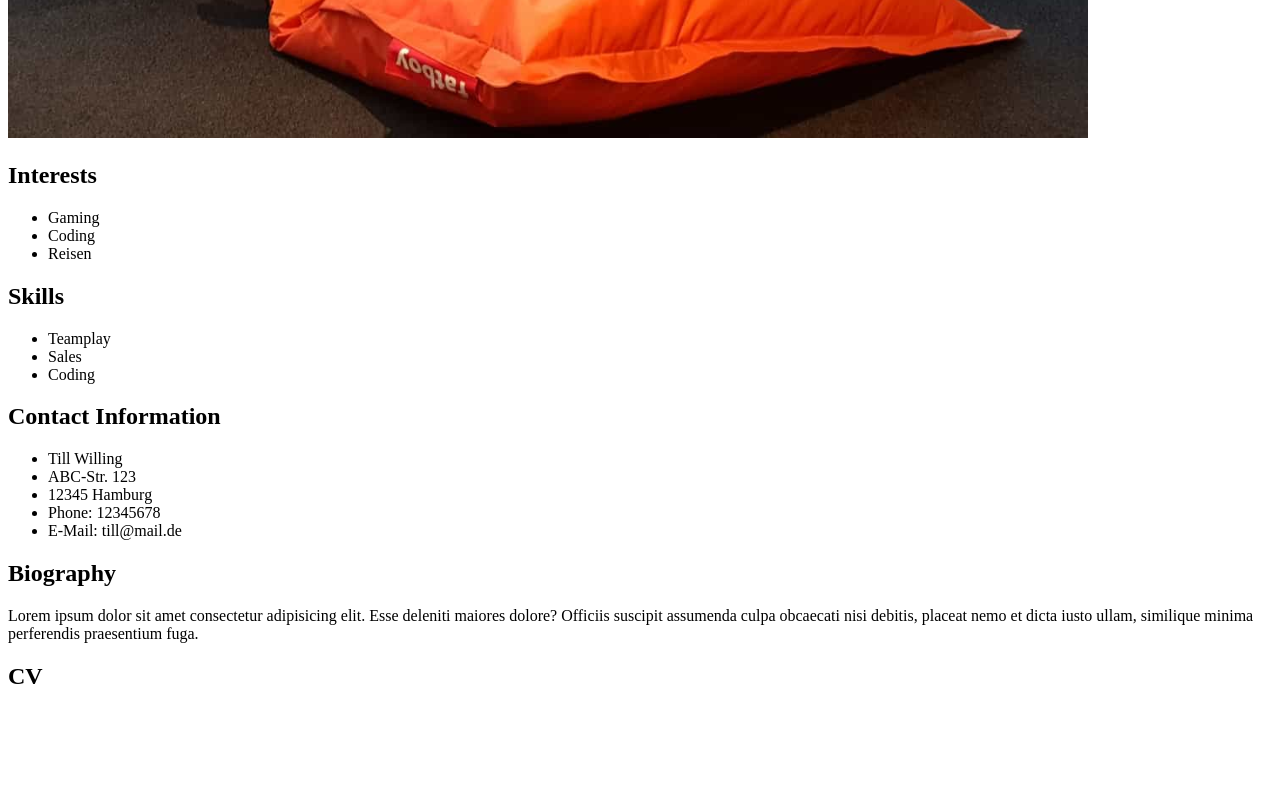
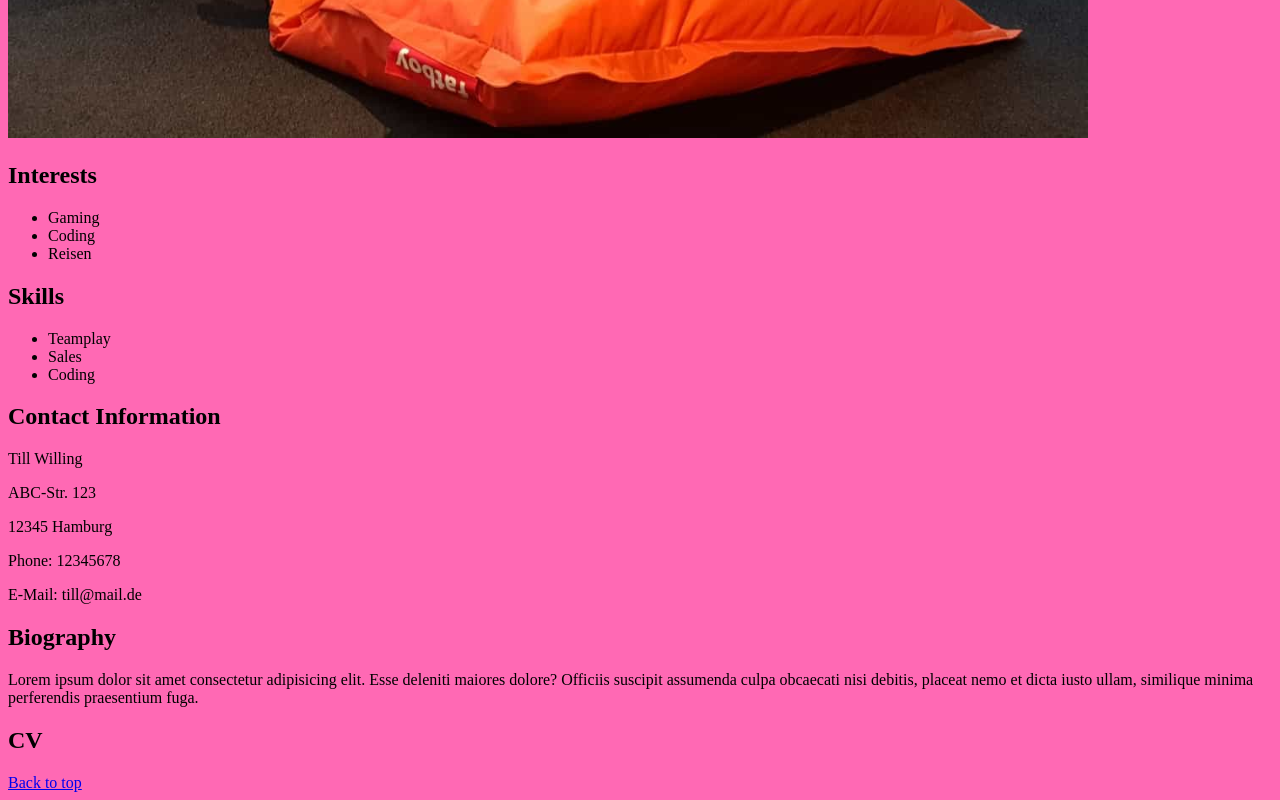
Before and after one commit to tillwilling/personal-website, a plain HTML site: page index.html in a window 1280 px wide. Shown: the part 485-1285 px from the top of the page. Before the commit the page ends 1195 px from the top, so only its background shows below. Drawn offline with Linux system fonts and the light colour scheme.

Commit message:
add basic styles

```diff
--- a/index.html
+++ b/index.html
@@ -5,10 +5,11 @@
     <meta http-equiv="X-UA-Compatible" content="IE=edge">
     <meta name="viewport" content="width=device-width, initial-scale=1.0">
     <title>Tills Website</title>
+    <link rel="stylesheet" href="styles.css" />
 </head>
 <body>
-    <header>
-        <h1>Till's personal website</h1>
+    <header id="backtotop">
+        <h1>Till's website</h1>
         <nav>
             <a href="#contact">Contact</a>
             <a href="#biography">Biography</a>
@@ -33,26 +34,27 @@
 </section>
 <section id="contact">
     <h2>Contact Information</h2>
-    <ul>
-    <li>Till Willing</li>
-    <li>ABC-Str. 123</li>
-    <li>12345 Hamburg</li>
-    <li>Phone: 12345678</li>
-    <li>E-Mail: till@mail.de</li>
+    <p>Till Willing</p>
+    <p>ABC-Str. 123</p>
+    <p>12345 Hamburg</p>
+    <p>Phone: 12345678</p>
+    <p>E-Mail: till@mail.de</p>
 </section>
 <section class="links">
 <a href="http://"></a>
 <a href="http://"></a>
 <a href="http://"></a>
 </section>
-<section id="bio">
+<section id="biography">
     <h2>Biography</h2>
     <p>Lorem ipsum dolor sit amet consectetur adipisicing elit. Esse deleniti maiores dolore? Officiis suscipit assumenda culpa obcaecati nisi debitis, placeat nemo et dicta iusto ullam, similique minima perferendis praesentium fuga.</p>
     </section>    <section class="cv">
         <h2>CV</h2>
         </section>
         <section class="footer">
-            <footer></footer>
+            <footer>
+                <a href="#backtotop">Back to top</a>
+            </footer>
         </section>
     </section>
 
--- /dev/null
+++ b/styles.css
@@ -0,0 +1,3 @@
+body {
+  background-color: hotpink;
+}
```
Also changed, not shown: 3 other files.
